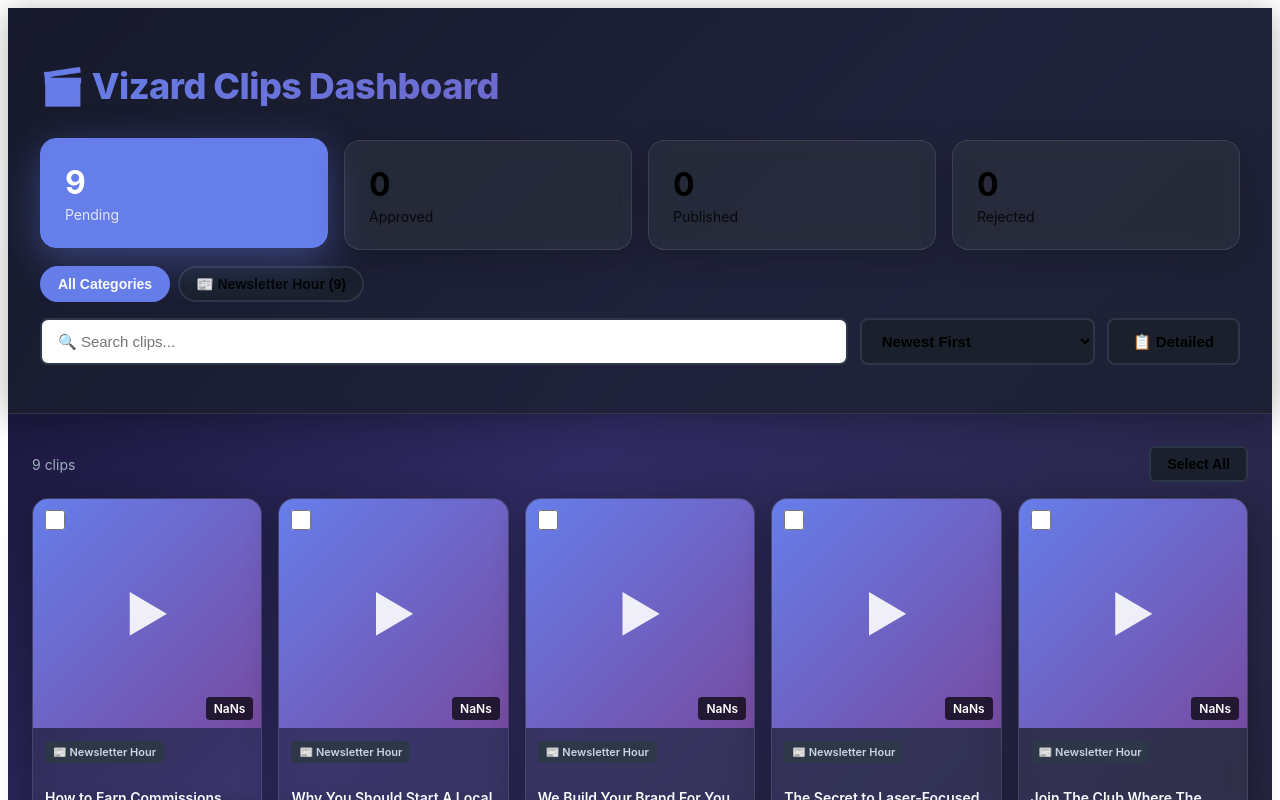
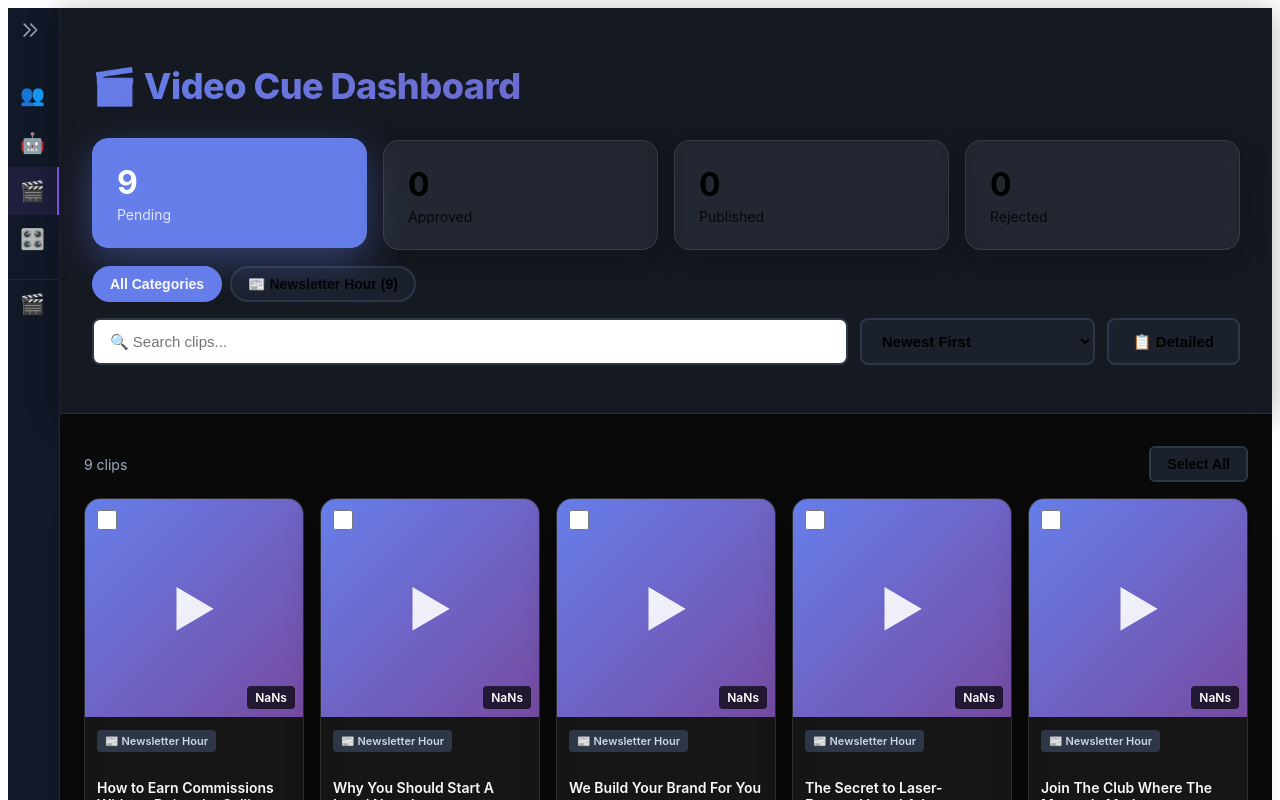
Before and after one commit to pacinobot2026/vizard-clips-dashboard, a Next.js app: page /dashboard in a window 1280 px wide. Shown: the top 800 px of the page. Built offline with nearby package versions, Linux system fonts and the light colour scheme.

Commit message:
Rebrand to Video Cue Dashboard + add navigation sidebar for consistent branding

```diff
--- /dev/null
+++ b/components/NavigationSidebar.jsx
@@ -0,0 +1,133 @@
+import { useState } from 'react';
+
+const NAV_ITEMS = [
+  { id: 'team', label: 'Team Board', icon: '👥', href: 'https://kanban-rho-ivory.vercel.app' },
+  { id: 'openclaw', label: 'OpenClaw Board', icon: '🤖', href: '/openclaw' },
+  { id: 'video', label: 'Video Board', icon: '🎬', href: 'https://vizard-clips-app.vercel.app' },
+  { id: 'control', label: 'Control Panel', icon: '🎛️', href: 'https://dashboard-gilt-one-zc4y5uu95v.vercel.app' },
+];
+
+export default function NavigationSidebar() {
+  const [isExpanded, setIsExpanded] = useState(false);
+  const [hoveredItem, setHoveredItem] = useState(null);
+
+  return (
+    <div
+      className={`min-h-screen h-full bg-gray-900 border-r border-gray-800 flex flex-col transition-all duration-300 ${
+        isExpanded ? 'w-48' : 'w-14'
+      }`}
+      onMouseEnter={() => setIsExpanded(true)}
+      onMouseLeave={() => setIsExpanded(false)}
+      style={{ minHeight: '100vh', background: '#111827', borderRight: '1px solid #1f2937' }}
+    >
+      {/* Toggle Button */}
+      <button
+        onClick={() => setIsExpanded(!isExpanded)}
+        style={{
+          padding: '12px',
+          color: '#9ca3af',
+          background: 'transparent',
+          border: 'none',
+          cursor: 'pointer',
+          transition: 'color 0.2s'
+        }}
+        onMouseEnter={(e) => e.currentTarget.style.color = '#fff'}
+        onMouseLeave={(e) => e.currentTarget.style.color = '#9ca3af'}
+      >
+        <svg
+          style={{ width: '20px', height: '20px', transform: isExpanded ? 'rotate(0deg)' : 'rotate(180deg)', transition: 'transform 0.3s' }}
+          fill="none"
+          stroke="currentColor"
+          viewBox="0 0 24 24"
+        >
+          <path strokeLinecap="round" strokeLinejoin="round" strokeWidth={2} d="M11 19l-7-7 7-7m8 14l-7-7 7-7" />
+        </svg>
+      </button>
+
+      {/* Nav Items */}
+      <nav style={{ flex: 1, paddingTop: '16px', paddingBottom: '16px' }}>
+        {NAV_ITEMS.map((item) => (
+          <a
+            key={item.id}
+            href={item.href}
+            target={item.href.startsWith('http') ? '_blank' : undefined}
+            rel={item.href.startsWith('http') ? 'noopener noreferrer' : undefined}
+            style={{
+              position: 'relative',
+              display: 'flex',
+              alignItems: 'center',
+              gap: '12px',
+              padding: '12px',
+              color: '#d1d5db',
+              textDecoration: 'none',
+              transition: 'background 0.2s, color 0.2s',
+              background: item.id === 'video' ? 'rgba(139, 92, 246, 0.1)' : 'transparent',
+              borderRight: item.id === 'video' ? '2px solid #8b5cf6' : 'none'
+            }}
+            onMouseEnter={(e) => {
+              e.currentTarget.style.background = '#1f2937';
+              e.currentTarget.style.color = '#fff';
+              setHoveredItem(item.id);
+            }}
+            onMouseLeave={(e) => {
+              e.currentTarget.style.background = item.id === 'video' ? 'rgba(139, 92, 246, 0.1)' : 'transparent';
+              e.currentTarget.style.color = '#d1d5db';
+              setHoveredItem(null);
+            }}
+          >
+            {/* Icon */}
+            <span style={{ fontSize: '20px', flexShrink: 0 }}>{item.icon}</span>
+
+            {/* Label - shown when expanded */}
+            {isExpanded && (
+              <span style={{ fontSize: '14px', fontWeight: 500, whiteSpace: 'nowrap', overflow: 'hidden' }}>
+                {item.label}
+              </span>
+            )}
+
+            {/* Tooltip - shown when collapsed and hovered */}
+            {!isExpanded && hoveredItem === item.id && (
+              <div style={{
+                position: 'absolute',
+                left: '100%',
+                marginLeft: '8px',
+                padding: '8px 12px',
+                background: '#1f2937',
+                color: '#fff',
+                fontSize: '14px',
+                borderRadius: '8px',
+                whiteSpace: 'nowrap',
+                zIndex: 50,
+                boxShadow: '0 10px 15px -3px rgba(0, 0, 0, 0.1)',
+                border: '1px solid #374151'
+              }}>
+                {item.label}
+                <div style={{
+                  position: 'absolute',
+                  left: 0,
+                  top: '50%',
+                  transform: 'translate(-4px, -50%)',
+                  width: 0,
+                  height: 0,
+                  borderTop: '4px solid transparent',
+                  borderBottom: '4px solid transparent',
+                  borderRight: '4px solid #1f2937'
+                }} />
+              </div>
+            )}
+          </a>
+        ))}
+      </nav>
+
+      {/* Logo/Bottom */}
+      <div style={{ padding: '12px', borderTop: '1px solid #1f2937' }}>
+        <div style={{ display: 'flex', alignItems: 'center', gap: '8px' }}>
+          <span style={{ fontSize: '20px', flexShrink: 0 }}>🎬</span>
+          {isExpanded && (
+            <span style={{ fontSize: '14px', fontWeight: 'bold', color: '#fff', whiteSpace: 'nowrap', overflow: 'hidden' }}>Pacino</span>
+          )}
+        </div>
+      </div>
+    </div>
+  );
+}
--- a/pages/dashboard.js
+++ b/pages/dashboard.js
@@ -1,5 +1,6 @@
 import { useState, useEffect } from 'react';
 import { useRouter } from 'next/router';
+import NavigationSidebar from '../components/NavigationSidebar';
 
 export default function Dashboard() {
   const [clips, setClips] = useState([]);
@@ -194,9 +195,11 @@ export default function Dashboard() {
   }
 
   return (
-    <div style={styles.container}>
+    <div style={{ display: 'flex', minHeight: '100vh', background: '#0a0a0a' }}>
+      <NavigationSidebar />
+      <div style={styles.container}>
       <header style={styles.header}>
-        <h1 style={styles.title}>🎬 Vizard Clips Dashboard</h1>
+        <h1 style={styles.title}>🎬 Video Cue Dashboard</h1>
 
         {/* Status Tabs */}
         <div style={styles.stats}>
@@ -379,6 +382,7 @@ export default function Dashboard() {
           </div>
         </Modal>
       )}
+      </div>
     </div>
   );
 }
@@ -553,9 +557,9 @@ function ClipCard({ clip, onApprove, onReject, showActions, selected, onSelect }
 
 const styles = {
   container: {
+    flex: 1,
     minHeight: '100vh',
-    background: 'linear-gradient(135deg, #0f0c29 0%, #302b63 50%, #24243e 100%)',
-    backgroundAttachment: 'fixed',
+    background: '#0a0a0a',
     fontFamily: '-apple-system, BlinkMacSystemFont, "Segoe UI", "Roboto", "Oxygen", "Ubuntu", "Cantarell", sans-serif'
   },
   header: {
--- a/pages/index.js
+++ b/pages/index.js
@@ -12,8 +12,8 @@ export default function Login() {
   return (
     <div style={styles.container}>
       <div style={styles.card}>
-        <h1 style={styles.title}>🎬 Vizard Clips Dashboard</h1>
-        <p style={styles.subtitle}>Redirecting to dashboard...</p>
+        <h1 style={styles.title}>🎬 Video Cue Dashboard</h1>
+        <p style={styles.subtitle}>Redirecting...</p>
       </div>
     </div>
   );
```
